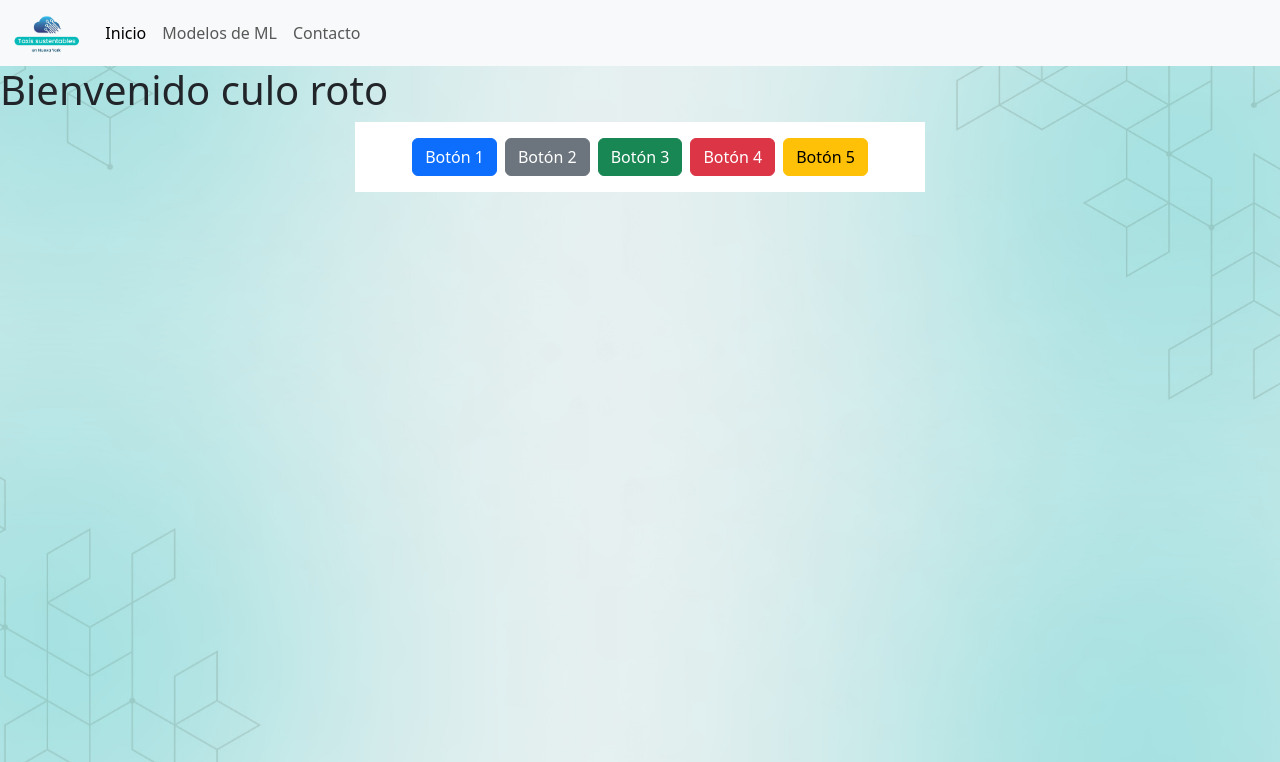
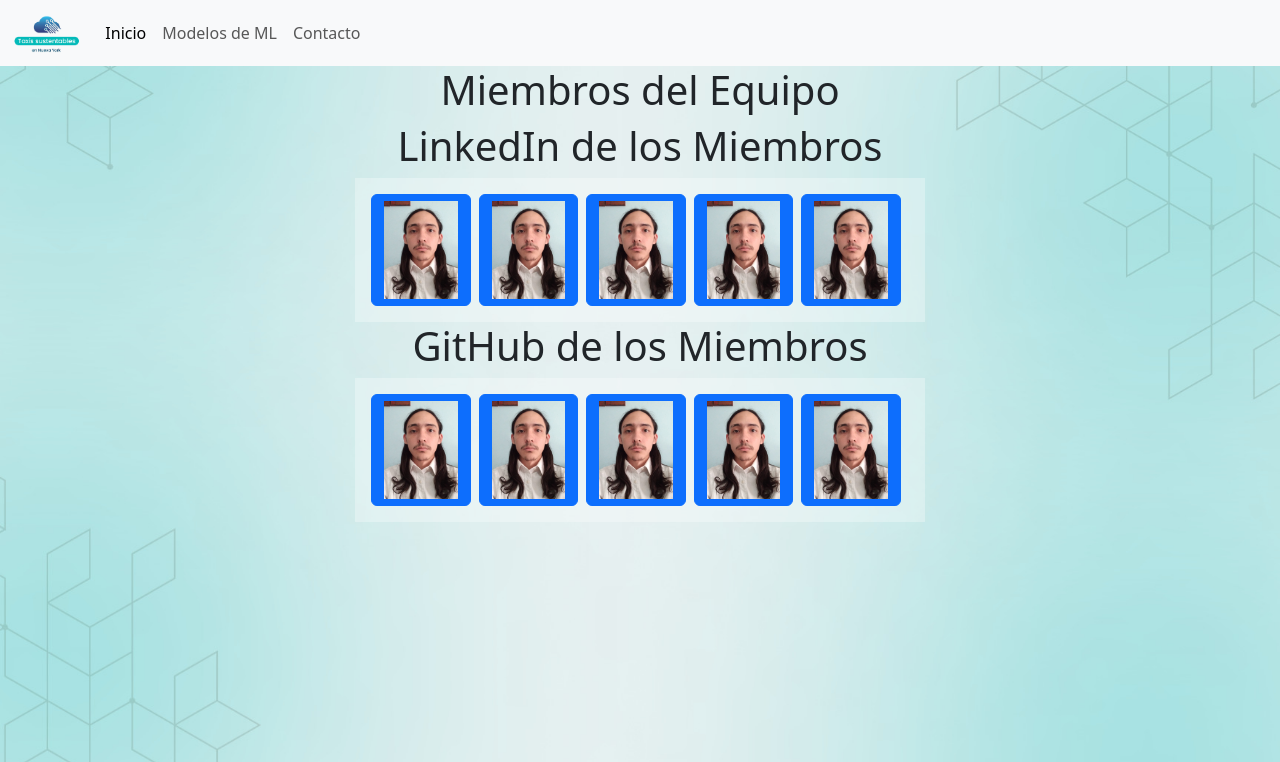
Before and after one commit to hansonvel96/PF_GROUP_03_NYC_TAXIS, a Flask app: page /Contacto in a window 1280 px wide. Shown: the top 762 px of the page. Run offline with Flask 3, Linux system fonts and the light colour scheme; parts of the project's set-up code (start-up, migrations or seed data) failed here and were passed over.

Commit message:
Terminar de arreglar contacto
Termine de arreglar contacto

```diff
--- a/aplicaciones/templates/contacto.html
+++ b/aplicaciones/templates/contacto.html
@@ -1,15 +1,82 @@
 {% extends "index.html" %}
 
 {% block mainContent %}
-    <h1>Bienvenido culo roto</h1>
+    <div class="row justify-content-center">
+        <div class="col-md-6 text-center">
+            <h1>Miembros del Equipo</h1>
+        </div>
+    </div>
+
+
+    <div class="row justify-content-center">
+        <div class="col-md-6 text-center">
+            <h1>LinkedIn de los Miembros</h1>
+        </div>
+    </div>
     <div class="container">
         <div class="row justify-content-center">
-            <div class="col-10 col-md-8 col-lg-6 bg-white p-3 d-flex justify-content-center">
-                <button type="button" class="btn btn-primary me-2">Botón 1</button>
-                <button type="button" class="btn btn-secondary me-2">Botón 2</button>
-                <button type="button" class="btn btn-success me-2">Botón 3</button>
-                <button type="button" class="btn btn-danger me-2">Botón 4</button>
-                <button type="button" class="btn btn-warning">Botón 5</button>
+            <div class="col-10 col-md-8 col-lg-6 p-3 d-flex justify-content-center" style="background-color: rgba(255, 255, 255, 0.3);">
+                <button type="button" class="btn btn-primary me-2" onclick="window.open('https://github.com/OctavioAlvarez1', '_blank');">
+                    <img src="https://github.com/hansonvel96/PF_GROUP_03_NYC_TAXIS/blob/Alan-Gonz%C3%A1lez/aplicaciones/templates/images/alan.jpg?raw=true"
+                    alt="Imagen" class="img-fluid">
+                </button>
+
+                <button type="button" class="btn btn-primary me-2" onclick="window.open('https://github.com/hansonvel96', '_blank');">
+                    <img src="https://github.com/hansonvel96/PF_GROUP_03_NYC_TAXIS/blob/Alan-Gonz%C3%A1lez/aplicaciones/templates/images/alan.jpg?raw=true"
+                    alt="Imagen" class="img-fluid">
+                </button>
+
+                <button type="button" class="btn btn-primary me-2" onclick="window.open('https://github.com/Dictako', '_blank');">
+                    <img src="https://github.com/hansonvel96/PF_GROUP_03_NYC_TAXIS/blob/Alan-Gonz%C3%A1lez/aplicaciones/templates/images/alan.jpg?raw=true"
+                    alt="Imagen" class="img-fluid">
+                </button>
+
+                <button type="button" class="btn btn-primary me-2" onclick="window.open('https://github.com/AugustoDor', '_blank');">
+                    <img src="https://github.com/hansonvel96/PF_GROUP_03_NYC_TAXIS/blob/Alan-Gonz%C3%A1lez/aplicaciones/templates/images/alan.jpg?raw=true"
+                    alt="Imagen" class="img-fluid">
+                </button>
+
+                <button type="button" class="btn btn-primary me-2" onclick="window.open('https://github.com/LukitaPeola', '_blank');">
+                    <img src="https://github.com/hansonvel96/PF_GROUP_03_NYC_TAXIS/blob/Alan-Gonz%C3%A1lez/aplicaciones/templates/images/alan.jpg?raw=true"
+                    alt="Imagen" class="img-fluid">
+                </button>
+            </div>
+        </div>
+    </div>
+
+
+    <div class="row justify-content-center">
+        <div class="col-md-6 text-center">
+            <h1>GitHub de los Miembros</h1>
+        </div>
+    </div>
+    <div class="container">
+        <div class="row justify-content-center">
+            <div class="col-10 col-md-8 col-lg-6 p-3 d-flex justify-content-center" style="background-color: rgba(255, 255, 255, 0.3);">
+                <button type="button" class="btn btn-primary me-2" onclick="window.open('https://github.com/OctavioAlvarez1', '_blank');">
+                    <img src="https://github.com/hansonvel96/PF_GROUP_03_NYC_TAXIS/blob/Alan-Gonz%C3%A1lez/aplicaciones/templates/images/alan.jpg?raw=true"
+                    alt="Imagen" class="img-fluid">
+                </button>
+
+                <button type="button" class="btn btn-primary me-2" onclick="window.open('https://github.com/hansonvel96', '_blank');">
+                    <img src="https://github.com/hansonvel96/PF_GROUP_03_NYC_TAXIS/blob/Alan-Gonz%C3%A1lez/aplicaciones/templates/images/alan.jpg?raw=true"
+                    alt="Imagen" class="img-fluid">
+                </button>
+
+                <button type="button" class="btn btn-primary me-2" onclick="window.open('https://github.com/Dictako', '_blank');">
+                    <img src="https://github.com/hansonvel96/PF_GROUP_03_NYC_TAXIS/blob/Alan-Gonz%C3%A1lez/aplicaciones/templates/images/alan.jpg?raw=true"
+                    alt="Imagen" class="img-fluid">
+                </button>
+
+                <button type="button" class="btn btn-primary me-2" onclick="window.open('https://github.com/AugustoDor', '_blank');">
+                    <img src="https://github.com/hansonvel96/PF_GROUP_03_NYC_TAXIS/blob/Alan-Gonz%C3%A1lez/aplicaciones/templates/images/alan.jpg?raw=true"
+                    alt="Imagen" class="img-fluid">
+                </button>
+
+                <button type="button" class="btn btn-primary me-2" onclick="window.open('https://github.com/LukitaPeola', '_blank');">
+                    <img src="https://github.com/hansonvel96/PF_GROUP_03_NYC_TAXIS/blob/Alan-Gonz%C3%A1lez/aplicaciones/templates/images/alan.jpg?raw=true"
+                    alt="Imagen" class="img-fluid">
+                </button>
             </div>
         </div>
     </div>
```
